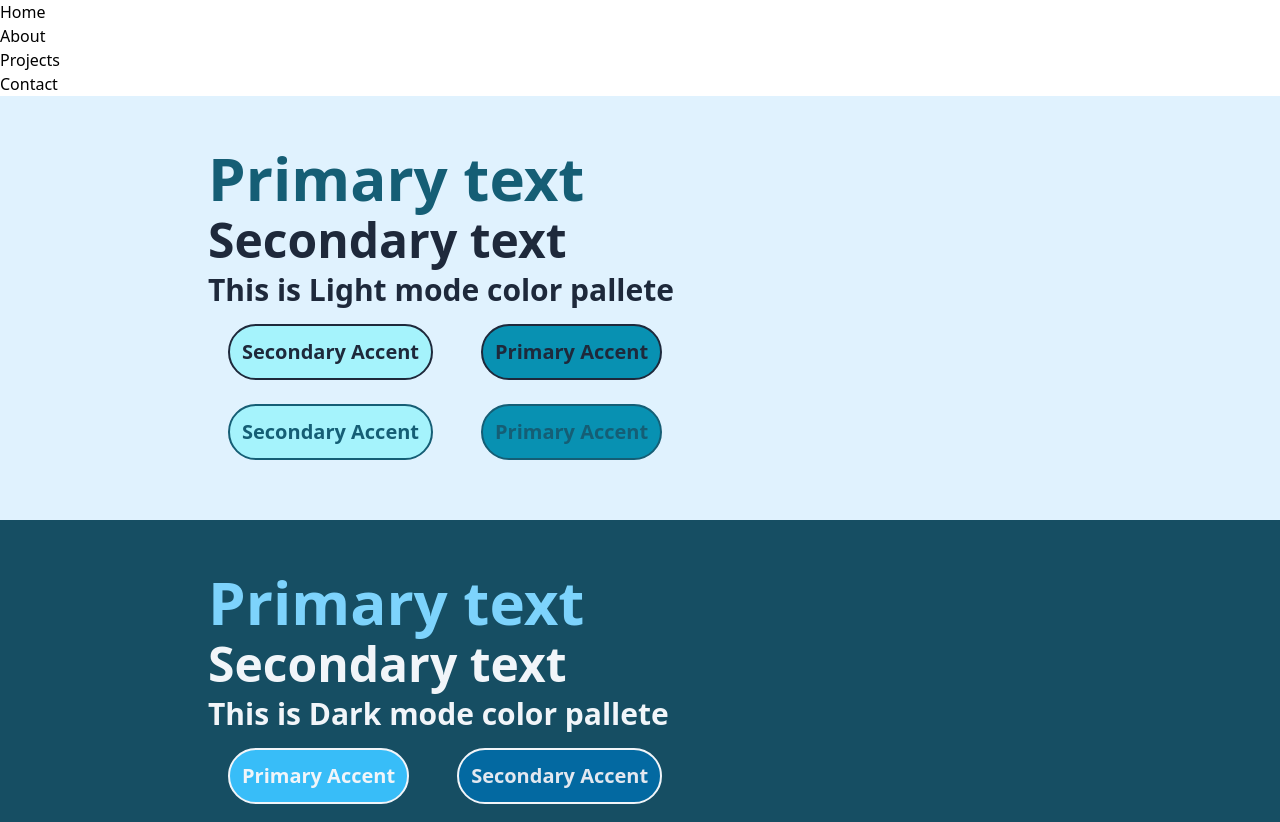
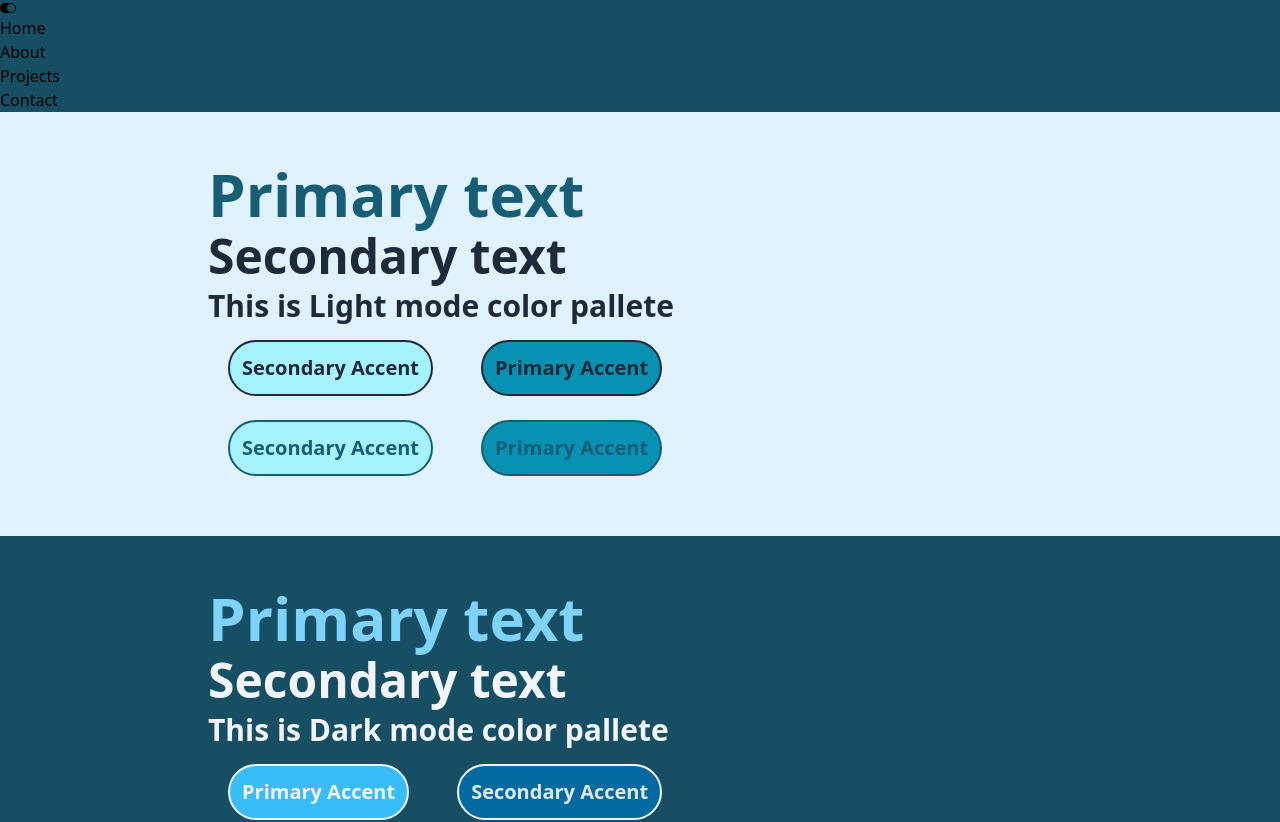
Before and after one commit to NPotokin/portfolio, a React (Vite) app: page / in a window 1280 px wide. Shown: the top 822 px of the page. Built offline with nearby package versions, Linux system fonts and the light colour scheme.

Commit message:
added zustand, some toggle

```diff
--- a/package.json
+++ b/package.json
@@ -10,7 +10,9 @@
   },
   "dependencies": {
     "react": "^18.2.0",
-    "react-dom": "^18.2.0"
+    "react-dom": "^18.2.0",
+    "react-icons": "^4.8.0",
+    "zustand": "^4.3.6"
   },
   "devDependencies": {
     "@types/react": "^18.0.28",
--- a/src/App.jsx
+++ b/src/App.jsx
@@ -4,12 +4,16 @@ import Home from "./Components/Home"
 import About from "./Components/About"
 import Projects from "./Components/Projects"
 import Contact from "./Components/Contact"
+import useStore from "./Components/Store"
+import {BsToggleOn} from 'react-icons/bs'
 
 function App() {
 
+  const {darkMode, setDarkMode} = useStore();
 
   return (
-    <div>
+    <div className={darkMode ? 'bg-sky-100' : 'bg-cyan-900'}>
+      <BsToggleOn onClick={setDarkMode} />
       <Home />
       <About />
       <Projects />
--- /dev/null
+++ b/src/Components/Store.js
@@ -0,0 +1,8 @@
+import {create} from 'zustand';
+
+const useStore = create((set) => ({
+  darkMode: false,
+  setDarkMode: () => set((state) => ({ darkMode: !state.darkMode })),
+}));
+
+export default useStore;
```
Also changed, not shown: 1 other file (tests, documents, lock files or other folders).
